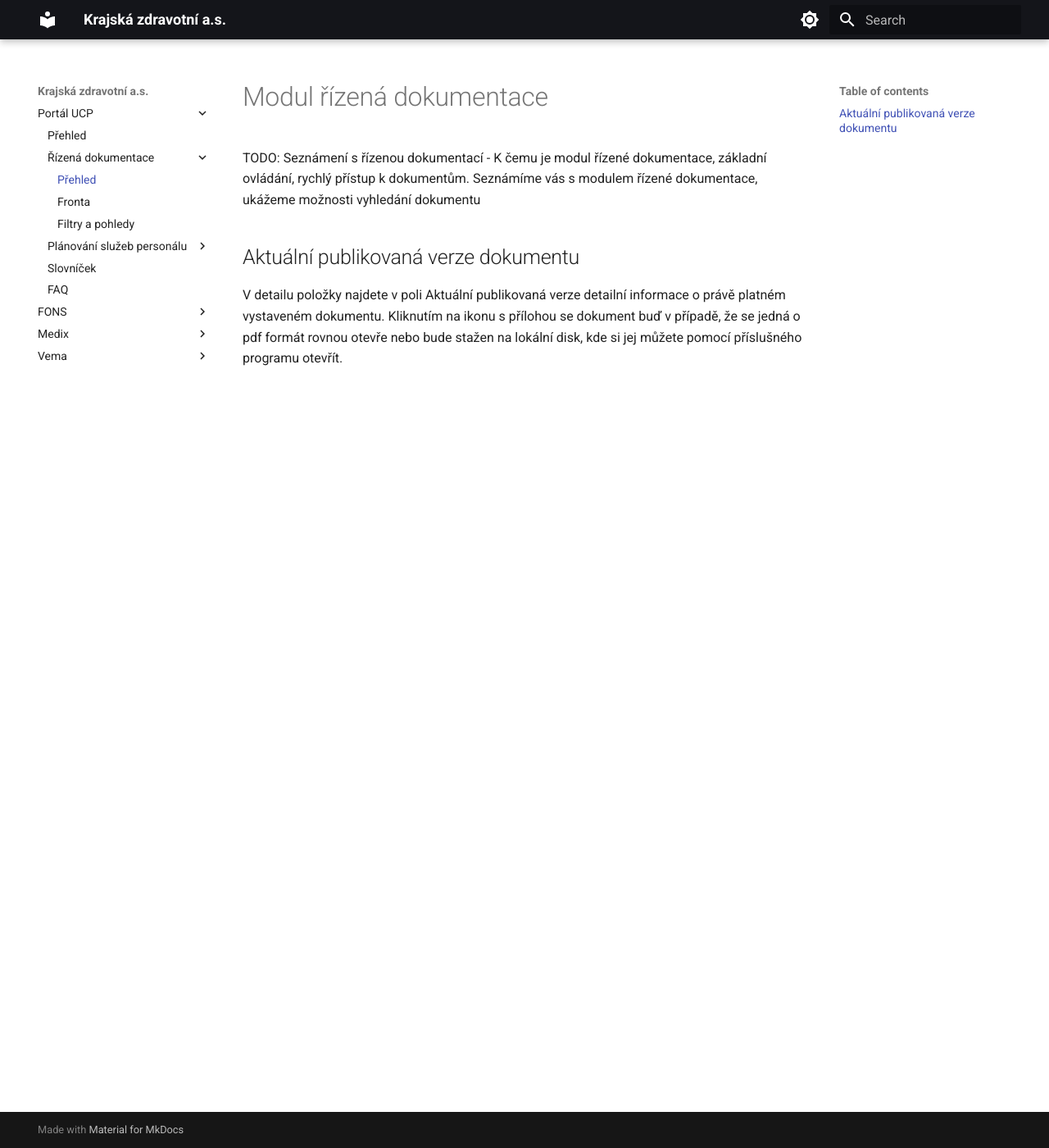
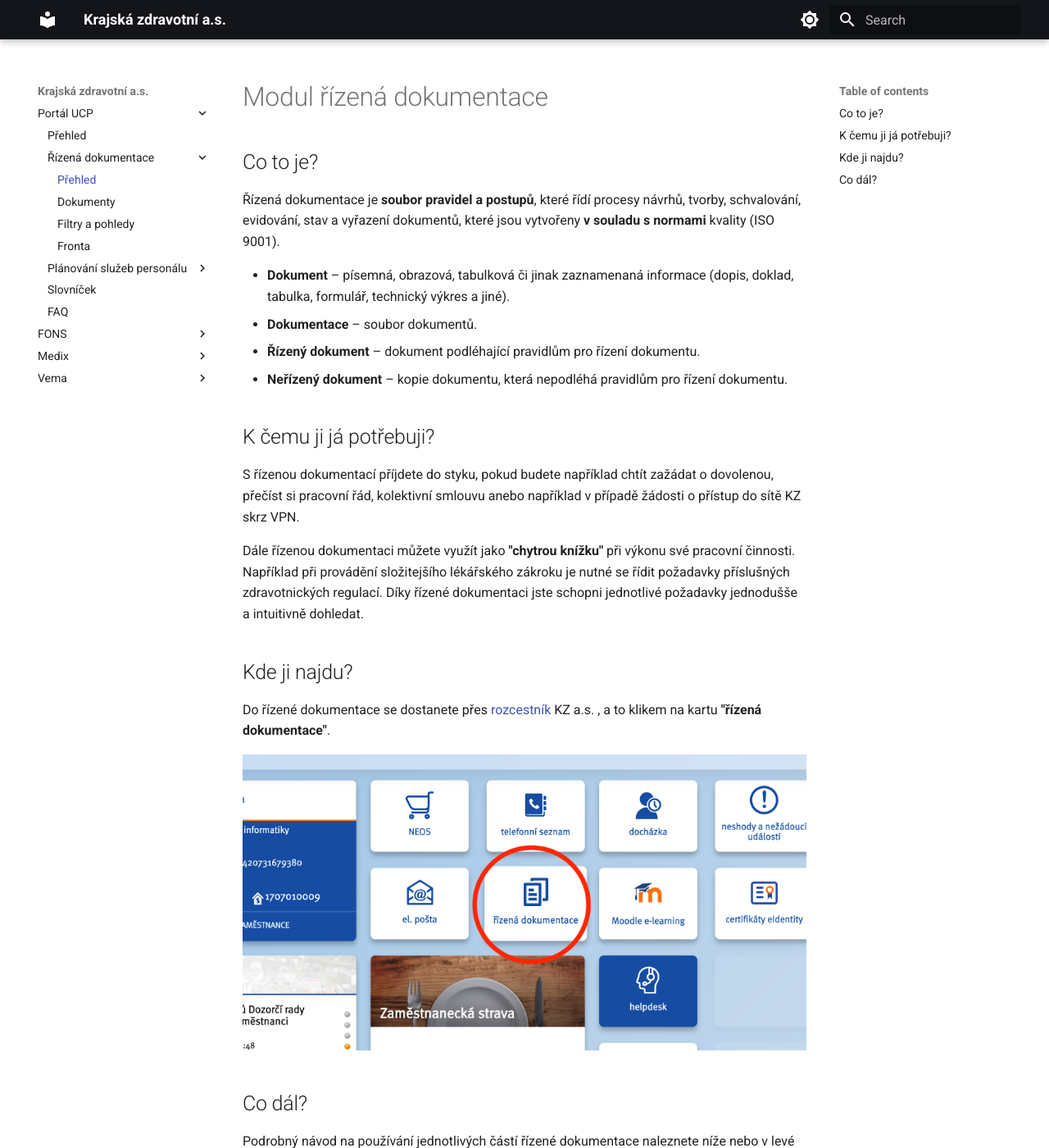
Before and after one commit to pavelvachaaa/pdo-docs, an MkDocs documentation site: the page built from docs/cs/ucp/rd/index.md, in a window 1280 px wide and 1400 px high. Shown: the whole window at 82% size. Built offline with MkDocs 1.6.1 and Material for MkDocs 9.7.7, drawn with Linux system fonts in a browser that asks for light colours; some of the changed text lies outside the part shown.

Commit message:
Přehled RD

```diff
--- a/docs/cs/ucp/rd/index.md
+++ b/docs/cs/ucp/rd/index.md
@@ -1,6 +1,28 @@
 # Modul řízená dokumentace
-TODO: Seznámení s řízenou dokumentací - K čemu je modul řízené dokumentace, základní ovládání, rychlý přístup k dokumentům. Seznámíme vás s modulem řízené dokumentace, ukážeme možnosti vyhledání dokumentu
 
-## Aktuální publikovaná verze dokumentu
+## Co to je?
+Řízená dokumentace je **soubor pravidel a postupů**, které řídí procesy návrhů, tvorby, schvalování, evidování, stav a vyřazení dokumentů, které jsou vytvořeny **v souladu s normami** kvality (ISO 9001).
 
-V detailu položky najdete v poli Aktuální publikovaná verze detailní informace o právě platném vystaveném dokumentu. Kliknutím na ikonu s přílohou se dokument buď v případě, že se jedná o pdf formát rovnou otevře nebo bude stažen na lokální disk, kde si jej můžete pomocí příslušného programu otevřít.
+* **Dokument** – písemná, obrazová, tabulková či jinak zaznamenaná informace (dopis, doklad, tabulka, formulář, technický výkres a jiné).
+* **Dokumentace** – soubor dokumentů.
+* **Řízený dokument** – dokument podléhající pravidlům pro řízení dokumentu.
+* **Neřízený dokument** – kopie dokumentu, která nepodléhá pravidlům pro řízení dokumentu.
+
+## K čemu ji já potřebuji?
+S řízenou dokumentací příjdete do styku, pokud budete například chtít zažádat o dovolenou, přečíst si pracovní řád, kolektivní smlouvu anebo například v případě žádosti o přístup do sítě KZ skrz VPN.
+
+Dále řízenou dokumentaci můžete využít jako **"chytrou knížku"** při výkonu své pracovní činnosti. Například při provádění složitejšího lékářského zákroku je nutné se řídit požadavky příslušných zdravotnických regulací. Díky řízené dokumentaci jste schopni jednotlivé požadavky jednodušše a intuitivně dohledat.
+
+## Kde ji najdu?
+
+Do řízené dokumentace se dostanete přes [rozcestník](http://rozcestnikkz.kzcr.eu/) KZ a.s. , a to klikem na kartu **"řízená dokumentace"**.
+
+![alt text](../../../img/rozcestnik.png "Rozcestník ")
+
+## Co dál?
+
+Podrobný návod na používání jednotlivých částí řízené dokumentace naleznete níže nebo v levé části menu pod skecí `Portál UCP` > `Řízená dokumentace`.
+
+* [Dokumenty](./dokumenty.md)
+* [Filtry a pohledy](./filtry_pohledy.md)
+* [Fronta](./fronta.md)
--- a/mkdocs.yml
+++ b/mkdocs.yml
@@ -23,8 +23,9 @@ nav:
     - "Přehled": "cs/ucp/index.md"
     - "Řízená dokumentace":
       - "Přehled": "cs/ucp/rd/index.md"
+      - "Dokumenty": "cs/ucp/rd/dokumenty.md"
+      - "Filtry a pohledy": "cs/ucp/rd/filtry_pohledy.md"
       - "Fronta": "cs/ucp/rd/fronta.md"
-      - "Filtry a pohledy": "cs/ucp/rd/filtry_pohledy.md"
     - "Plánování služeb personálu":
       - "Přehled": "cs/ucp/psp/index.md"
     - "Slovníček": "cs/ucp/dict.md"
```
Also changed, not shown: docs/cs/ucp/rd/dokumenty.md (added, +3 -0 lines).
